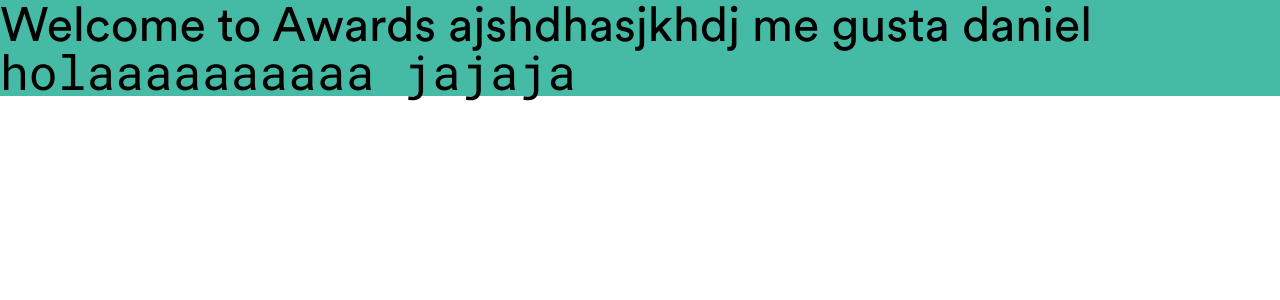
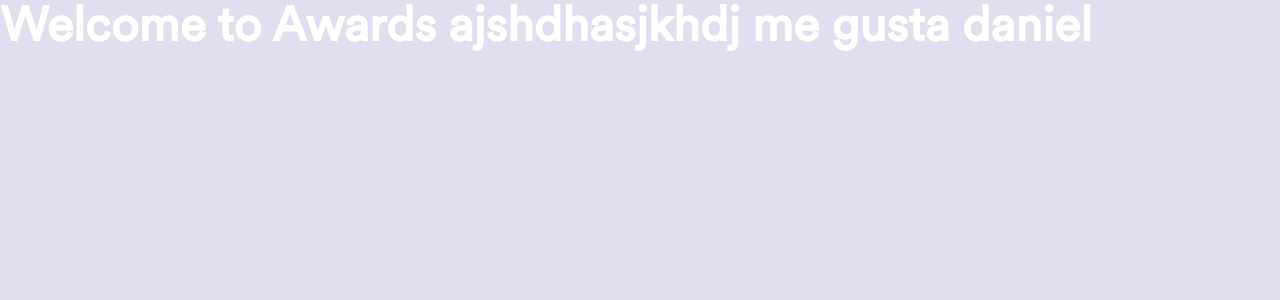
Before and after one commit to emmituwu/awwwards, a React (Vite) app: page / in a window 1280 px wide. Shown: the top 300 px of the page. Built offline with nearby package versions, Linux system fonts and the light colour scheme.

Commit message:
terminando configurar los customs

```diff
--- a/src/App.jsx
+++ b/src/App.jsx
@@ -2,12 +2,8 @@ import React from 'react'
 
 const App = () => {
   return (
-    <main className='text-5xl
-    bg-mint-500'>
-      <h1 className='font-circular'>Welcome to Awards ajshdhasjkhdj me gusta daniel</h1>
-      <div className='bg-mint-500 font-general'>
-        holaaaaaaaaaa jajaja
-      </div>
+    <main>
+      <h1 className='text-5xl text-blue-50 font-bold font-circular'>Welcome to Awards ajshdhasjkhdj me gusta daniel</h1>
     </main>
   )
 }
--- a/src/index.css
+++ b/src/index.css
@@ -1,7 +1,18 @@
 @import "tailwindcss";
+
+body {
+    font-family: 'General Sans', sans-serif;
+    width: 100dvw;
+    background-color: #dfdff0;
+    overflow-x: hidden;
+}
+
+
+
 
 @theme {
   --color-mint-500: oklch(0.72 0.11 178);
+  --color-blue-50: #fff;
   --font-circular: "circular-web";
   --font-general: "general";
   --font-robertm: "robert-medium";
```
